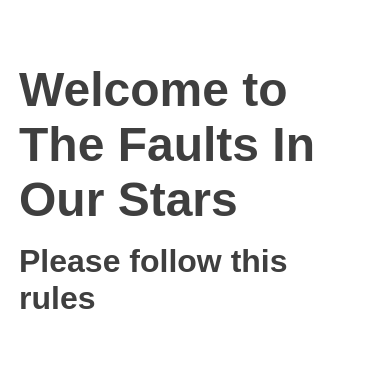
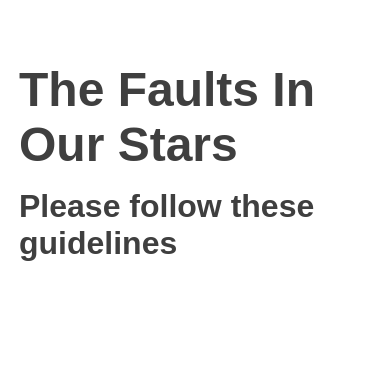
Before and after one commit to BrianDLara/The-Faults-In-Our-Stars_Frontend, a React (Create React App) app in the folder client/: page /welcome in a window 390 px wide. Shown: the part 391-758 px from the top of the page. Built offline with nearby package versions, Linux system fonts and the light colour scheme; the HTML template or start-up script is replaced by a standard one.

Commit message:
changed welcome text

```diff
--- a/client/src/Pages/Welcome.js
+++ b/client/src/Pages/Welcome.js
@@ -12,8 +12,10 @@
           width="10rem"
         />
         <div className="welcome-text">
-          <h2>Welcome to The Faults In Our Stars</h2>
-          <h4 className="welcome-header-text">Please follow this rules</h4>
+          <h2>The Faults In Our Stars</h2>
+          <h4 className="welcome-header-text">
+            Please follow these guidelines
+          </h4>
         </div>
       </header>
 
--- a/client/src/index.css
+++ b/client/src/index.css
@@ -540,7 +540,7 @@
  .menu_btn{
   position: absolute;
   top: 5em;
-  right: 5%;
+  right: 6%;
   margin-left: -2em;
   margin-top: -47px;
   width:2em;
```
